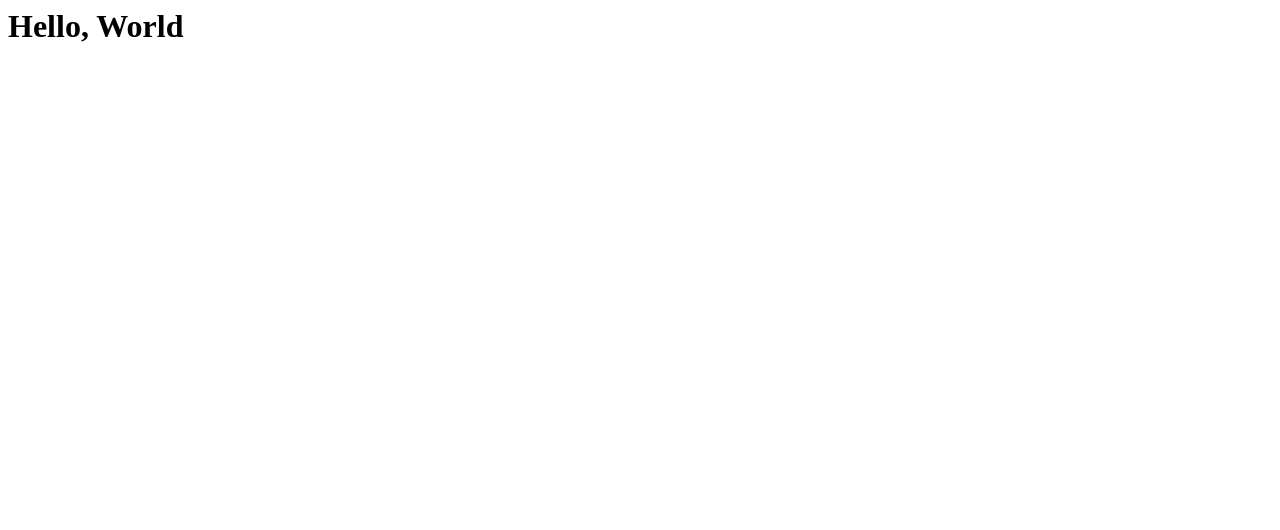
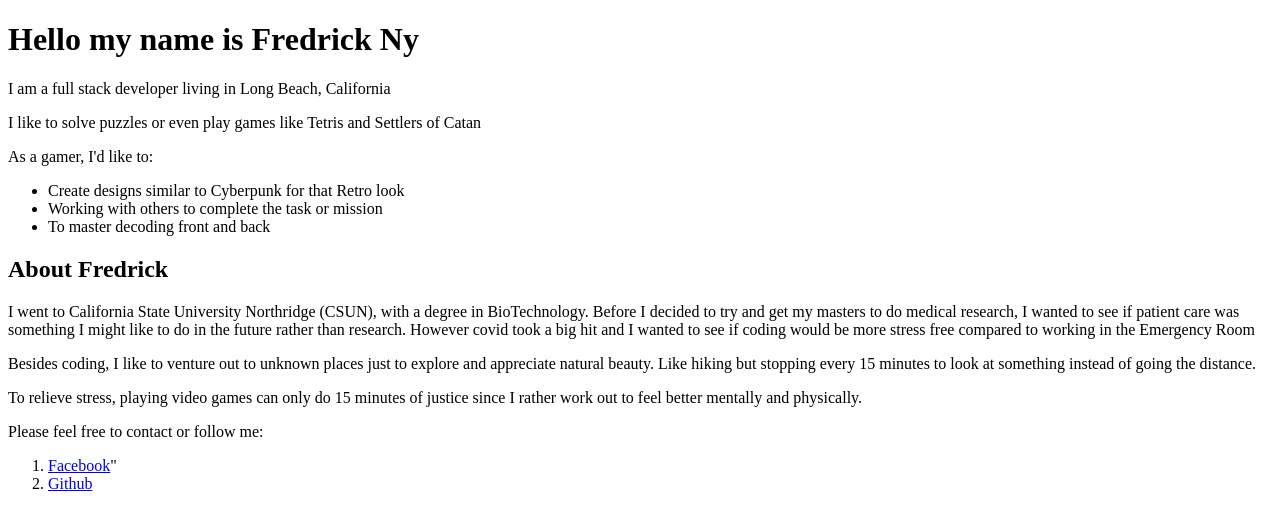
Before and after one commit to n0vapr1me/portalplay, a plain HTML site: page index.html in a window 1280 px wide. Drawn offline with Linux system fonts and the light colour scheme.

Commit message:
Update index.html

```diff
--- a/index.html
+++ b/index.html
@@ -1 +1,33 @@
-<h1> Hello, World </h1>
+<!DOCTYPE html>
+<html>
+<h1> Hello my name is Fredrick Ny </h1>
+<p>I am a full stack developer living in Long Beach, California </p>
+<p>I like to solve puzzles or even play games like Tetris and Settlers of Catan</p>
+<p> As a gamer, I'd like to:</p>
+<ul>
+    <li>Create designs similar to Cyberpunk for that Retro look </li>
+    <li>Working with others to complete the task or mission</li>
+    <li>To master decoding front and back</li>
+</ul>
+<! -- About Me -->
+<section>
+ <h2 class ="border-top">About Fredrick</h2>
+ <p> I went to California State University Northridge (CSUN), with a degree in BioTechnology. Before I decided to try and get my masters to do medical research, I wanted to see if patient care was something I might like to do in the future rather than research. However covid took a big hit and I wanted to see if coding would be more stress free compared to working in the Emergency Room</p>
+ <p> Besides coding, I like to venture out to unknown places just to explore and appreciate natural beauty. Like hiking but stopping every 15 minutes to look at something instead of going the distance.</p>
+ <p> To relieve stress, playing video games can only do 15 minutes of justice since I rather work out to feel better mentally and physically.</p>
+</section>
+
+<!-- Contact -->
+<section id="contact">
+<p>Please feel free to contact or follow me:</p>
+<ol>
+    <li>
+        <a href="https://facebook.com/fredrick.ny">Facebook</a>"
+    </li>
+    <li>
+        <a href="https://github.com/n0vapr1me">Github</a>
+    </li>
+</ol>
+
+</section>
+</html>
```
